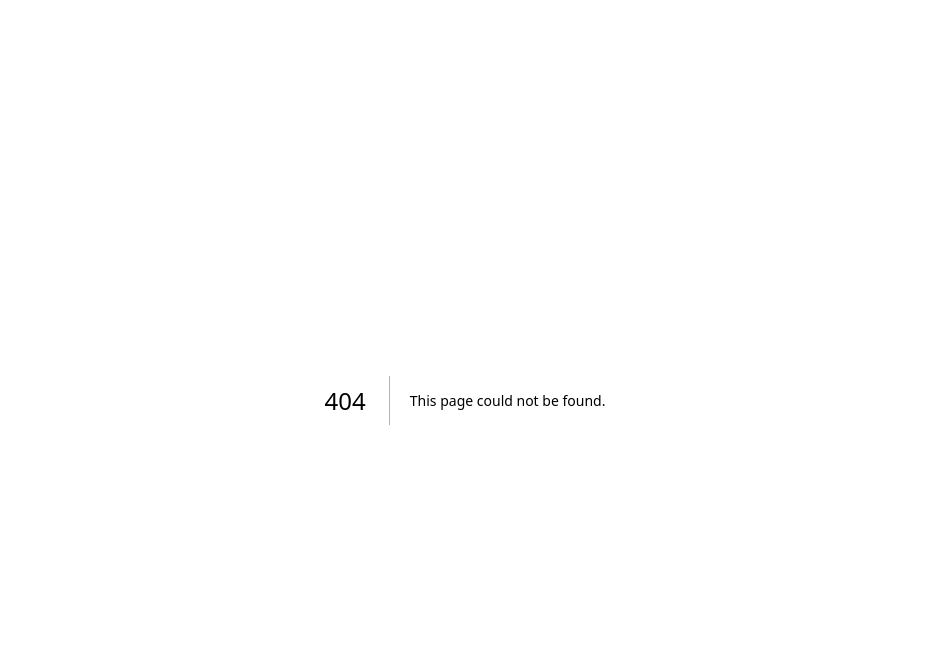
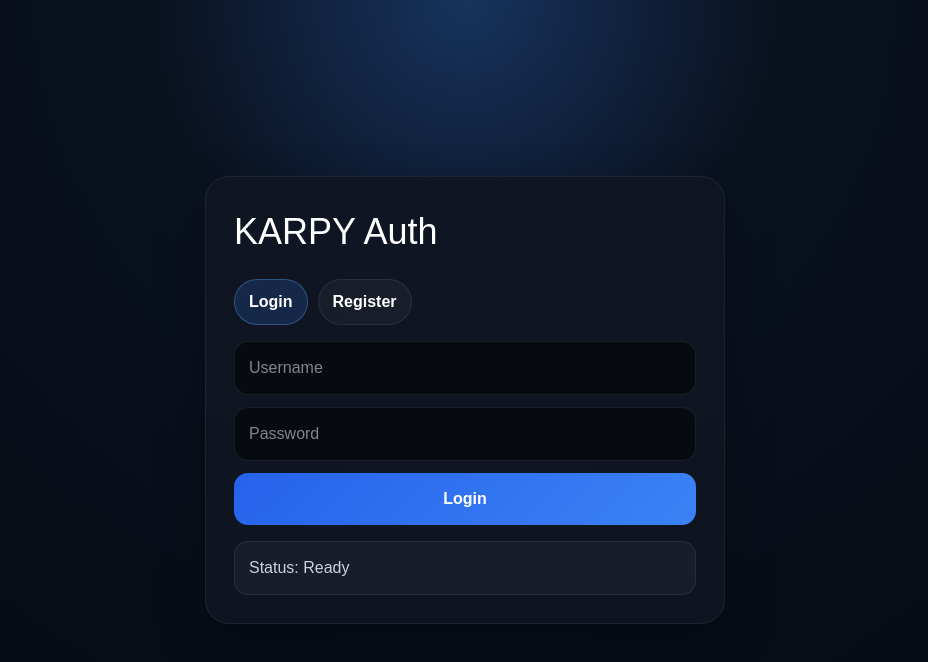
Before and after one commit to just-me91/karpy-app, a Next.js app: page /auth in a window 1280 px wide. Before the commit this address had no page. Shown: the top 662 px of the page, without its empty margins (175-1103 px from the left). Built offline with nearby package versions, Linux system fonts and the light colour scheme.

Commit message:
Add auth page

```diff
--- /dev/null
+++ b/app/auth/page.tsx
@@ -0,0 +1,179 @@
+"use client";
+
+import { useState } from "react";
+
+export default function AuthPage() {
+  const [mode, setMode] = useState<"login" | "register">("login");
+  const [username, setUsername] = useState("");
+  const [password, setPassword] = useState("");
+  const [status, setStatus] = useState("Ready");
+
+  async function handleRegister() {
+    try {
+      setStatus("Creating account...");
+
+      const res = await fetch("/api/auth/register", {
+        method: "POST",
+        headers: {
+          "Content-Type": "application/json",
+        },
+        body: JSON.stringify({ username, password }),
+      });
+
+      const data = await res.json();
+
+      if (!res.ok) {
+        setStatus(data.error || "Register failed");
+        return;
+      }
+
+      setStatus("Account created successfully");
+      window.location.href = "/";
+    } catch (e: unknown) {
+      const message = e instanceof Error ? e.message : "Register failed";
+      setStatus(message);
+    }
+  }
+
+  async function handleLogin() {
+    try {
+      setStatus("Logging in...");
+
+      const res = await fetch("/api/auth/login", {
+        method: "POST",
+        headers: {
+          "Content-Type": "application/json",
+        },
+        body: JSON.stringify({ username, password }),
+      });
+
+      const data = await res.json();
+
+      if (!res.ok) {
+        setStatus(data.error || "Login failed");
+        return;
+      }
+
+      setStatus("Login successful");
+      window.location.href = "/";
+    } catch (e: unknown) {
+      const message = e instanceof Error ? e.message : "Login failed";
+      setStatus(message);
+    }
+  }
+
+  return (
+    <main
+      style={{
+        minHeight: "100vh",
+        background:
+          "radial-gradient(circle at top, #17335d 0%, #0a1220 30%, #05080f 100%)",
+        color: "white",
+        padding: 24,
+        fontFamily: "Arial, sans-serif",
+        display: "flex",
+        alignItems: "center",
+        justifyContent: "center",
+      }}
+    >
+      <div
+        style={{
+          width: "100%",
+          maxWidth: 520,
+          borderRadius: 24,
+          padding: 28,
+          background: "rgba(16,22,34,0.94)",
+          border: "1px solid rgba(255,255,255,0.06)",
+          boxShadow: "0 20px 50px rgba(0,0,0,0.28)",
+        }}
+      >
+        <h1 style={{ fontSize: 36, marginTop: 0, marginBottom: 20 }}>
+          KARPY Auth
+        </h1>
+
+        <div style={{ display: "flex", gap: 10, marginBottom: 16 }}>
+          <button onClick={() => setMode("login")} style={tab(mode === "login")}>
+            Login
+          </button>
+          <button onClick={() => setMode("register")} style={tab(mode === "register")}>
+            Register
+          </button>
+        </div>
+
+        <input
+          value={username}
+          onChange={(e) => setUsername(e.target.value)}
+          placeholder="Username"
+          style={input}
+        />
+
+        <input
+          type="password"
+          value={password}
+          onChange={(e) => setPassword(e.target.value)}
+          placeholder="Password"
+          style={input}
+        />
+
+        {mode === "login" ? (
+          <button onClick={handleLogin} style={primaryButton}>
+            Login
+          </button>
+        ) : (
+          <button onClick={handleRegister} style={primaryButton}>
+            Create Account
+          </button>
+        )}
+
+        <div
+          style={{
+            marginTop: 16,
+            padding: 14,
+            borderRadius: 14,
+            background: "rgba(255,255,255,0.04)",
+            border: "1px solid rgba(255,255,255,0.08)",
+            color: "#cbd5e1",
+          }}
+        >
+          Status: {status}
+        </div>
+      </div>
+    </main>
+  );
+}
+
+function tab(active: boolean): React.CSSProperties {
+  return {
+    padding: "10px 14px",
+    borderRadius: 999,
+    border: active
+      ? "1px solid rgba(96,165,250,0.35)"
+      : "1px solid rgba(255,255,255,0.08)",
+    background: active ? "rgba(59,130,246,0.18)" : "rgba(255,255,255,0.04)",
+    color: "white",
+    fontWeight: 700,
+    cursor: "pointer",
+  };
+}
+
+const input: React.CSSProperties = {
+  width: "100%",
+  padding: "14px 14px",
+  borderRadius: 14,
+  border: "1px solid rgba(255,255,255,0.08)",
+  background: "rgba(7,10,16,0.9)",
+  color: "white",
+  marginBottom: 12,
+  outline: "none",
+};
+
+const primaryButton: React.CSSProperties = {
+  width: "100%",
+  padding: "14px 16px",
+  borderRadius: 14,
+  border: "none",
+  background: "linear-gradient(135deg, #2563eb, #3b82f6)",
+  color: "white",
+  fontWeight: 800,
+  cursor: "pointer",
+};
```
